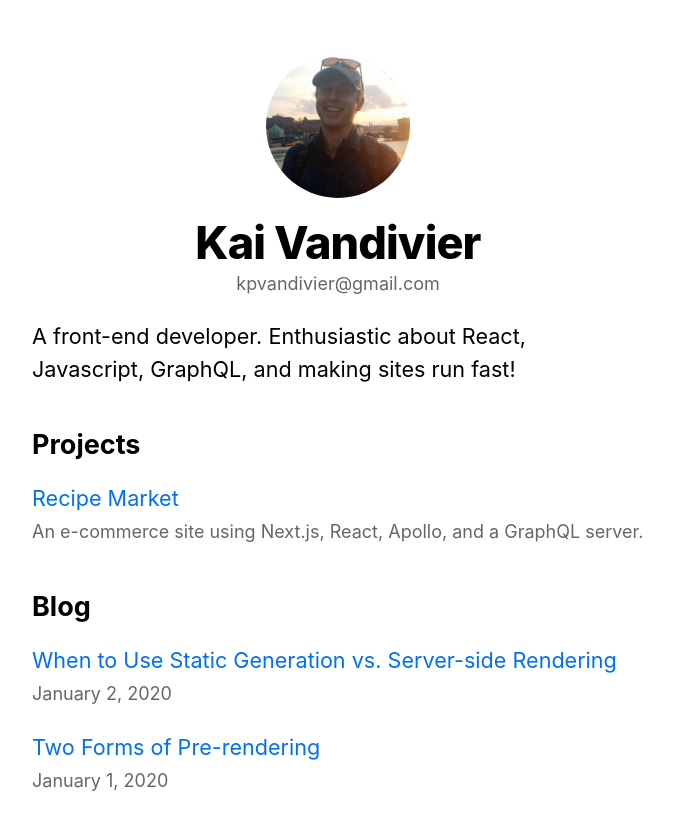
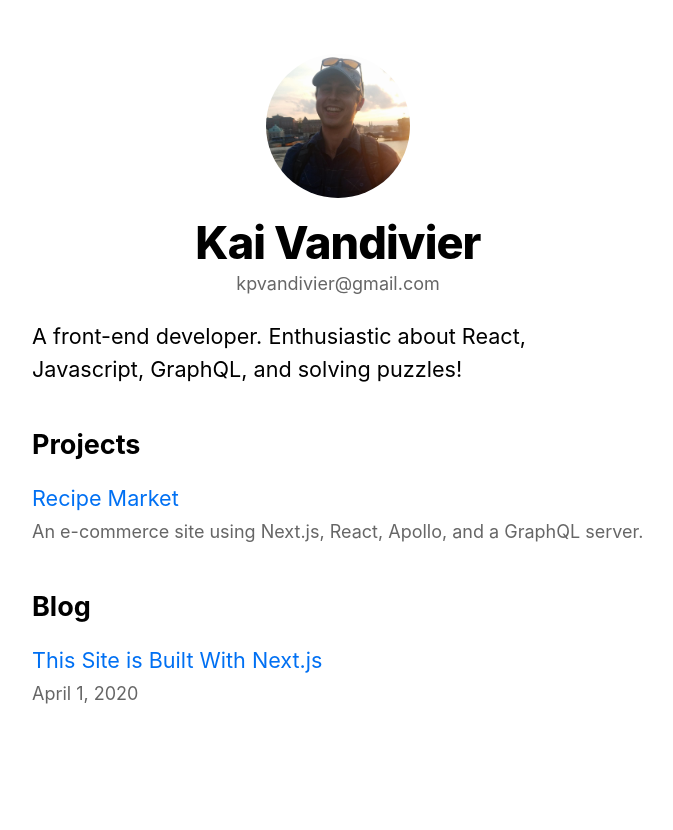
Before and after one commit to KaiVandivier/portfolio-site, a Next.js app: page / in a window 1280 px wide. Shown: the top 830 px of the page, without its empty margins (302-975 px from the left). Built offline with nearby package versions, Linux system fonts and the light colour scheme.

Commit message:
Update blog and stuff

```diff
--- a/pages/index.js
+++ b/pages/index.js
@@ -12,7 +12,7 @@ export default function Home({ allPostsData, allProjectsData }) {
         <title>{siteTitle}</title>
       </Head>
       <section className={utilStyles.headingMd}>
-        <p>A front-end developer. Enthusiastic about React, Javascript, GraphQL, and making sites run fast!</p>
+        <p>A front-end developer. Enthusiastic about React, Javascript, GraphQL, and solving puzzles!</p>
       </section>
       <section className={`${utilStyles.headingMd} ${utilStyles.padding1px}`}>
         <h2 className={utilStyles.headingLg}>Projects</h2>
--- a/posts/pre-rendering.md
+++ /dev/null
@@ -1,11 +0,0 @@
----
-title: 'Two Forms of Pre-rendering'
-date: '2020-01-01'
----
-
-Next.js has two forms of pre-rendering: **Static Generation** and **Server-side Rendering**. The difference is in **when** it generates the HTML for a page.
-
-- **Static Generation** is the pre-rendering method that generates the HTML at **build time**. The pre-rendered HTML is then _reused_ on each request.
-- **Server-side Rendering** is the pre-rendering method that generates the HTML on **each request**.
-
-Importantly, Next.js lets you **choose** which pre-rendering form to use for each page. You can create a "hybrid" Next.js app by using Static Generation for most pages and using Server-side Rendering for others.
--- a/posts/ssg-ssr.md
+++ /dev/null
@@ -1,19 +0,0 @@
----
-title: 'When to Use Static Generation vs. Server-side Rendering'
-date: '2020-01-02'
----
-
-We recommend using **Static Generation** (with and without data) whenever possible because your page can be built once and served by CDN, which makes it much faster than having a server render the page on every request.
-
-You can use Static Generation for many types of pages, including:
-
-- Marketing pages
-- Blog posts
-- E-commerce product listings
-- Help and documentation
-
-You should ask yourself: "Can I pre-render this page **ahead** of a user's request?" If the answer is yes, then you should choose Static Generation.
-
-On the other hand, Static Generation is **not** a good idea if you cannot pre-render a page ahead of a user's request. Maybe your page shows frequently updated data, and the page content changes on every request.
-
-In that case, you can use **Server-Side Rendering**. It will be slower, but the pre-rendered page will always be up-to-date. Or you can skip pre-rendering and use client-side JavaScript to populate data.
--- /dev/null
+++ b/posts/this-site.md
@@ -0,0 +1,10 @@
+---
+title: 'This Site is Built With Next.js'
+date: '2020-04-01'
+---
+
+This portfolio site was built using Next.js, a React framework that offers routing, pre-rendering, and other features that facilitate building web apps.
+
+This app takes advantage of **static generation** to process and load all the content at build time, resulting in a quick page loads.  It also takes advantage of **dynamic routing** to load in content from markdown files (like this one) and dynamically create pages and routes for them, making content management easy.
+
+I used Next in the Recipe Market project, and it served as a valuable tool to structure the site.  Because most of the content on Recipe Market requires up-to-date data fetched from the server, the pages could not be statically generated, but instead were **rendered server-side** to provide better user experience.
```
Also changed, not shown: 1 other file (tests, documents, lock files or other folders).
